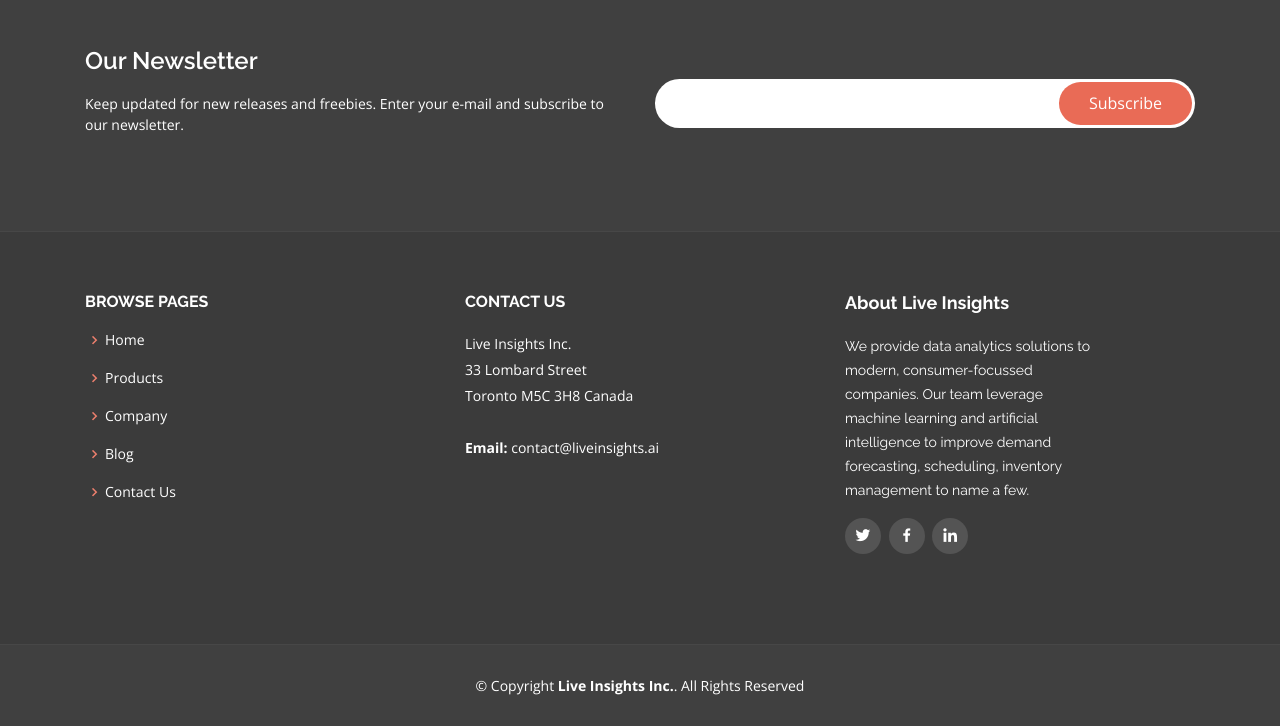
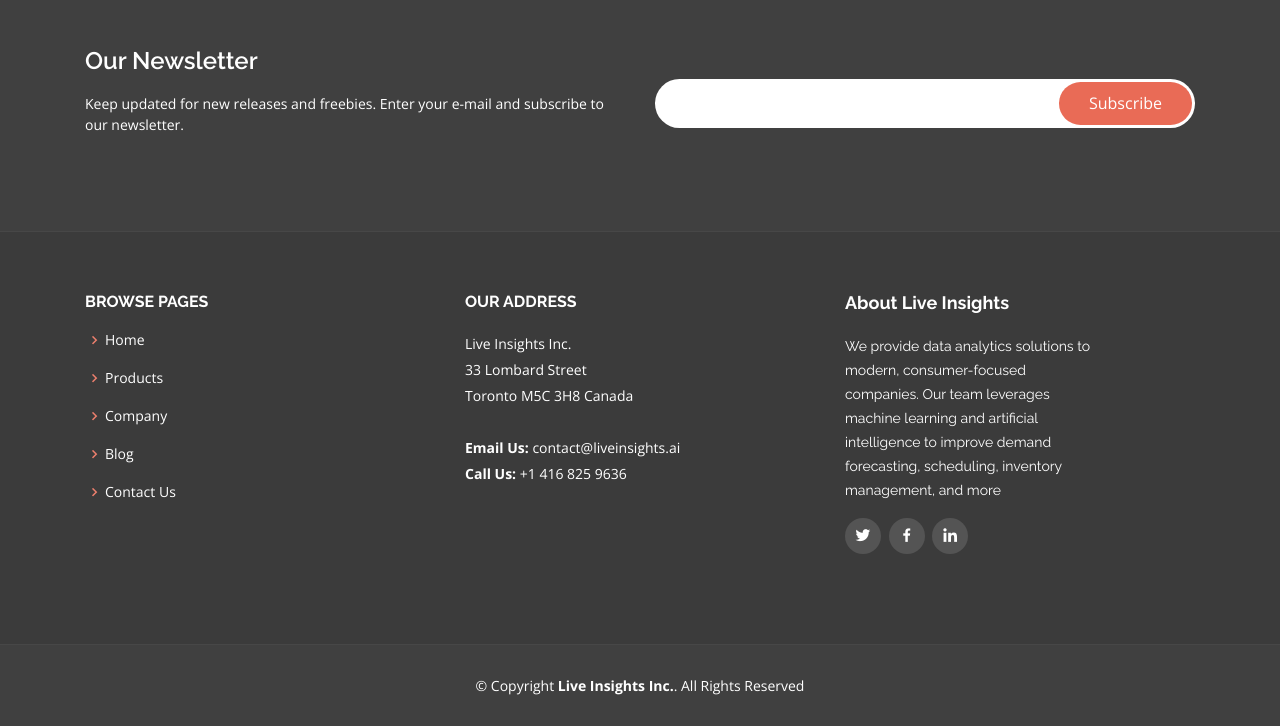
Before and after one commit to dhruvbas/LiveInsights, a PHP site: page /index.php in a window 1280 px wide. Shown: the part 1931-2657 px from the top of the page. Run offline with PHP 8.4, Linux system fonts and the light colour scheme; data that the repository does not hold is empty.

Commit message:
Add files via upload

```diff
--- a/include/Footer.php
+++ b/include/Footer.php
@@ -40,19 +40,20 @@
 
 
           <div class="col-lg-4 col-md-6 footer-contact">
-            <h4>Contact Us</h4>
+            <h4>Our Address</h4>
             <p>
               Live Insights Inc. <br>
               33 Lombard Street<br>
               Toronto M5C 3H8 Canada <br><br>
-              <strong>Email:</strong>  contact@liveinsights.ai<br>
+              <strong>Email Us:</strong>  contact@liveinsights.ai<br>
+			  <strong>Call Us:</strong>  +1 416 825 9636<br>
             </p>
 
           </div>
 
           <div class="col-lg-3 col-md-6 footer-info">
             <h3>About Live Insights</h3>
-            <p>We provide data analytics solutions to modern, consumer-focussed companies. Our team leverage machine learning and artificial intelligence to improve demand forecasting, scheduling, inventory management to name a few.</p>
+            <p>We provide data analytics solutions to modern, consumer-focused companies. Our team leverages machine learning and artificial intelligence to improve demand forecasting, scheduling, inventory management, and more</p>
             <div class="social-links mt-3">
               <a href="https://twitter.com/insights_live" class="twitter"><i class="bx bxl-twitter"></i></a>
               <a href="https://www.facebook.com/LiveInsights-956248711386271/" class="facebook"><i class="bx bxl-facebook"></i></a>
```
